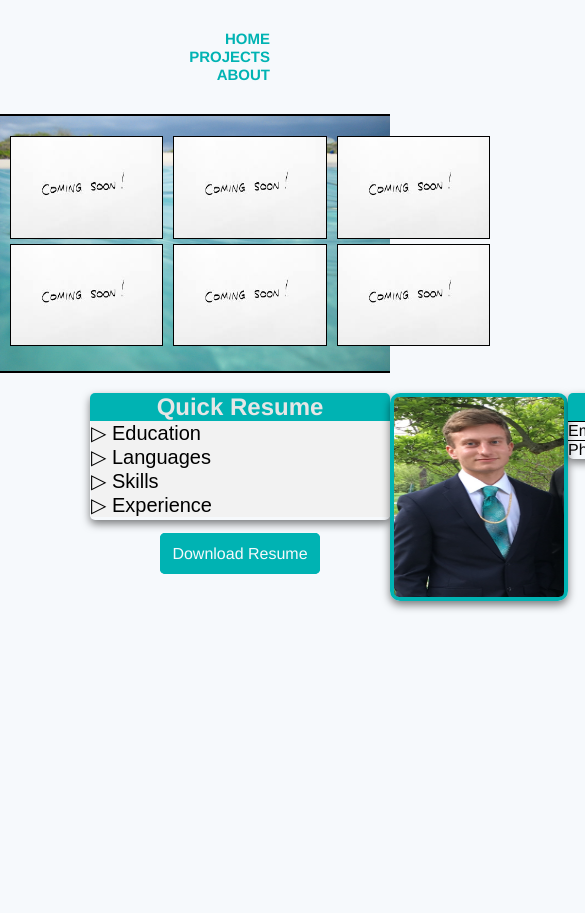
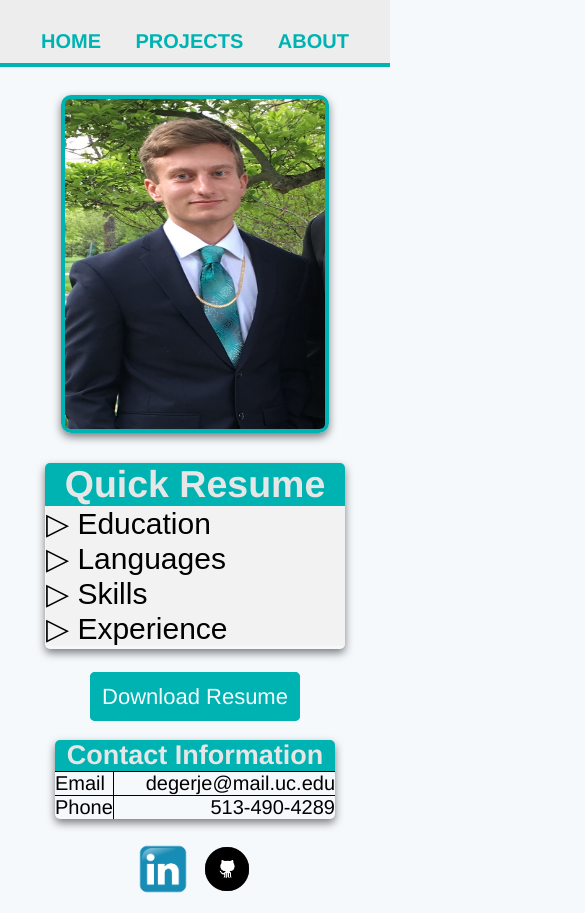
Before and after one commit to joedeger/joedeger.github.io, a plain HTML site: page index.html in a window 390 px wide. Shown: the top 913 px of the page, 585 px wide, since content can reach past the window. Before the commit the page ends 844 px from the top, so only its background shows below. Drawn offline with Linux system fonts and the light colour scheme.

Commit message:
responsive for phones

```diff
--- a/css/styles.css
+++ b/css/styles.css
@@ -250,3 +250,147 @@ nav a:hover{
 #links a{
 	margin: 0 5px;
 }
+
+@media only screen and (min-width: 1800px){
+	/*change nav bar sizes*/
+
+	.box{
+		width: 800px;
+		height: 360px;
+	}
+
+	#picture{
+		width: 272px;
+		height: 320px;
+	}
+
+	#picture img{
+		width: 272px;
+		height: 320px;
+	}
+
+	#flexbox{
+		margin-top: 30px;
+	}
+
+	#quickResume{
+		width: 480px;
+		font-size: 24px;
+	}
+
+	#contact{
+		margin-bottom: 60px;
+		width: 448px;
+		font-size: 24px;
+	}
+
+	.info button{
+		font-size: 30px;
+	}
+
+	#resume a{
+		font-size: 24px;
+	}
+}
+
+@media only screen and (max-width: 600px){
+	.sec1{
+		max-height: 0px;
+		overflow: hidden;
+		padding: 0;
+		border: none;
+	}
+
+	.box{
+		max-height: 0px;
+		overflow: hidden;
+	}
+
+	nav{
+		background-color: #ededed;
+		padding: 0;
+		text-align: center;
+		border-bottom: 4px solid #00b3b3;
+		position: fixed;
+	}
+
+	nav div{
+		padding: 10px 0;
+	}
+
+	nav a{
+		font-size: 20px;
+		padding: 5px;
+		margin: 10px;
+	}
+
+	#logo{
+		max-height: 0;
+		overflow: hidden;
+	}
+
+	#flexbox{
+		flex-direction: column;
+		align-items: center;
+		margin-top: 80px;
+	}
+
+	#order1{
+		order: 1;
+	}
+
+	#order2{
+		order: 2;
+	}
+
+	#order3{
+		order: 3;
+	}
+
+	.flex{
+		margin: 15px 0;
+	}
+
+	.flex:last-child{
+		margin-left: 0;
+	}
+
+	.flex:first-child{
+		margin-right: 0;
+	}
+
+	#wrapper{
+		padding: 0;
+	}
+
+	#picture{
+		width: 260px;
+		height: 330px;
+	}
+
+	#picture img{
+		width: 260px;
+		height: 330px;
+	}
+
+	#quickResume{
+		font-size: 25px;
+		margin-bottom: 35px;
+	}
+
+	.info button{
+		font-size: 30px;
+	}
+
+	#resume a{
+		font-size: 22px;
+	}
+
+	#infoBox{
+		font-size: 20px;
+	}
+
+	#contact{
+		font-size: 18px;
+	}
+}
--- a/index.html
+++ b/index.html
@@ -14,9 +14,11 @@
 		<div id="logo">
 
 		</div>
-		<a href="#">Home</a>
-		<a href="#">Projects</a>
-		<a href="#">About</a>
+		<div>
+			<a href="#">Home</a>
+			<a href="#">Projects</a>
+			<a href="#">About</a>
+		</div>
 	</nav>
 
 	<div class="sec1">
@@ -82,7 +84,7 @@
 
 	<div id="wrapper">
 		<div id="flexbox">
-			<div class="flex">
+			<div id="order2" class="flex">
 				<div id="resume">
 					<div id="quickResume">
 						<h2>Quick Resume</h2>
@@ -148,12 +150,12 @@
 					<a href="ResumeCS.pdf" download="joedegerResume">Download Resume</a>
 				</div>
 			</div>
-			<div class="flex">
+			<div id="order1" class="flex">
 				<div id="picture">
 					<img src="img/me.jpg">
 				</div>
 			</div>
-			<div class="flex">
+			<div id="order3" class="flex">
 				<div>
 					<div id="contact">
 						<h2>Contact Information</h2>
```
